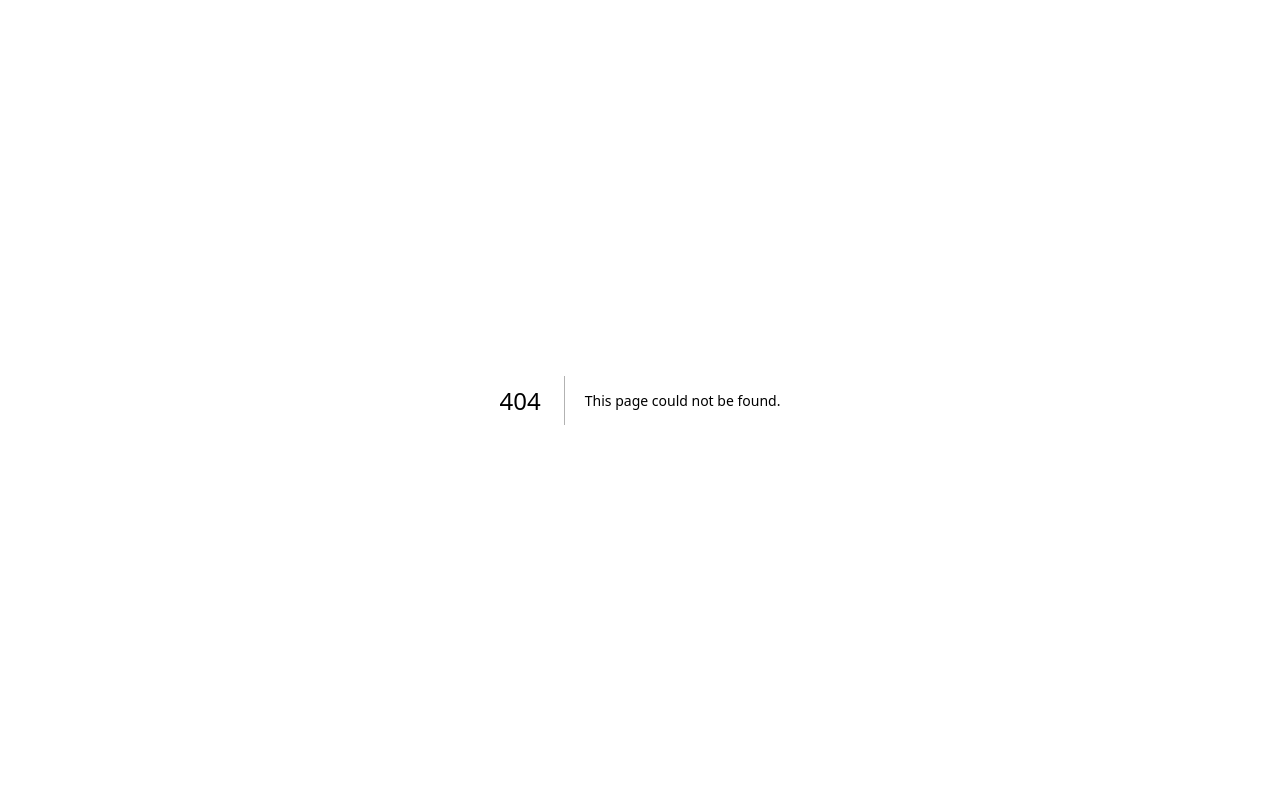
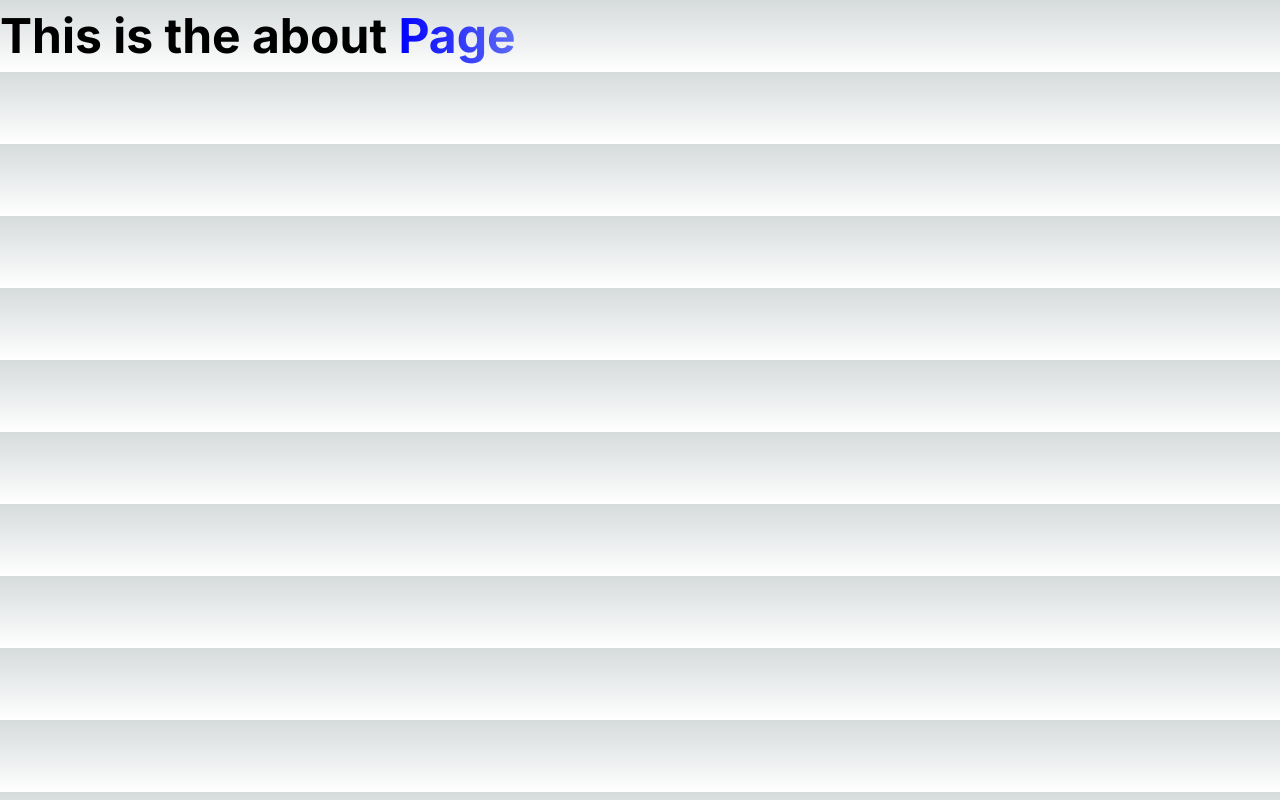
Before and after one commit to BMerullo/typescript-tutorial, a Next.js app in the folder tutorial-1/client/: page /about in a window 1280 px wide. Before the commit this address had no page. Built offline with nearby package versions, Linux system fonts and the light colour scheme.

Commit message:
Added About, Family and Todo Pages

```diff
--- /dev/null
+++ b/tutorial-1/client/app/about/about.module.scss
@@ -0,0 +1,14 @@
+.gradient {
+  font-size: 3rem;
+  font-weight: bold;
+  background: linear-gradient(to right, blue, #5d6cf5);
+  background-clip: text;
+  -webkit-background-clip: text;
+  color: transparent;
+  -webkit-text-fill-color: transparent;
+}
+
+.test {
+  font-size: 3rem;
+  font-weight: bold;
+}
--- /dev/null
+++ b/tutorial-1/client/app/about/page.tsx
@@ -0,0 +1,16 @@
+import React from "react"
+import styles from "./about.module.scss"
+import { Family } from "@/types"
+import axios from "axios"
+
+const about = () => {
+  return (
+    <div>
+      <h1 className={styles.test}>
+        This is the about <span className={styles.gradient}>Page</span>
+      </h1>
+    </div>
+  )
+}
+
+export default about
--- /dev/null
+++ b/tutorial-1/client/app/family/page.tsx
@@ -0,0 +1,11 @@
+import React from "react"
+
+const family = () => {
+  return (
+    <div>
+      <h1>Family Page</h1>
+    </div>
+  )
+}
+
+export default family
--- a/tutorial-1/client/app/page.tsx
+++ b/tutorial-1/client/app/page.tsx
@@ -1,9 +1,10 @@
 "use client"
-
 import type { Todo } from "@/types"
 import type { Family } from "@/types"
 import axios from "axios"
 import { useEffect, useState } from "react"
+import { useRouter } from "next/navigation"
+import styles from "./page/page.module.scss"
 
 export default function Home() {
   const [todos, setTodos] = useState<Todo[]>([])
@@ -21,7 +22,13 @@ export default function Home() {
     }
     fetchFamily()
   }, [])
+  const router = useRouter()
+
+  const navigateToAbout = () => {
+    router.push("/about")
+  }
   console.log(todos, "HERE ARE MY TODOS")
+  console.log(family, "HERE IS FAMILY")
   return (
     <div className="flex flex-col w-full justify-center items-center min-h-screen">
       List Page
@@ -75,6 +82,11 @@ export default function Home() {
           </>
         ))}
       </div>
+      <div className={styles.btnContainer}>
+        <button className={styles.btn} onClick={navigateToAbout}>
+          Go to About
+        </button>
+      </div>
     </div>
   )
 }
--- /dev/null
+++ b/tutorial-1/client/app/page/page.module.scss
@@ -0,0 +1,9 @@
+.btnContainer {
+  padding: 10px;
+}
+
+.btn {
+  padding: 5px;
+  background: linear-gradient(45deg, #34f03e, #ff9800);
+  color: black;
+}
--- /dev/null
+++ b/tutorial-1/client/app/todo/page.tsx
@@ -0,0 +1,11 @@
+import React from "react"
+
+const page = () => {
+  return (
+    <div>
+      <h1>This is the todo page</h1>
+    </div>
+  )
+}
+
+export default page
--- a/tutorial-1/client/package.json
+++ b/tutorial-1/client/package.json
@@ -13,7 +13,8 @@
     "axios": "^1.7.2",
     "next": "14.2.4",
     "react": "^18",
-    "react-dom": "^18"
+    "react-dom": "^18",
+    "sass": "^1.77.8"
   },
   "devDependencies": {
     "@types/node": "^20",
```
Also changed, not shown: 1 other file (tests, documents, lock files or other folders).
